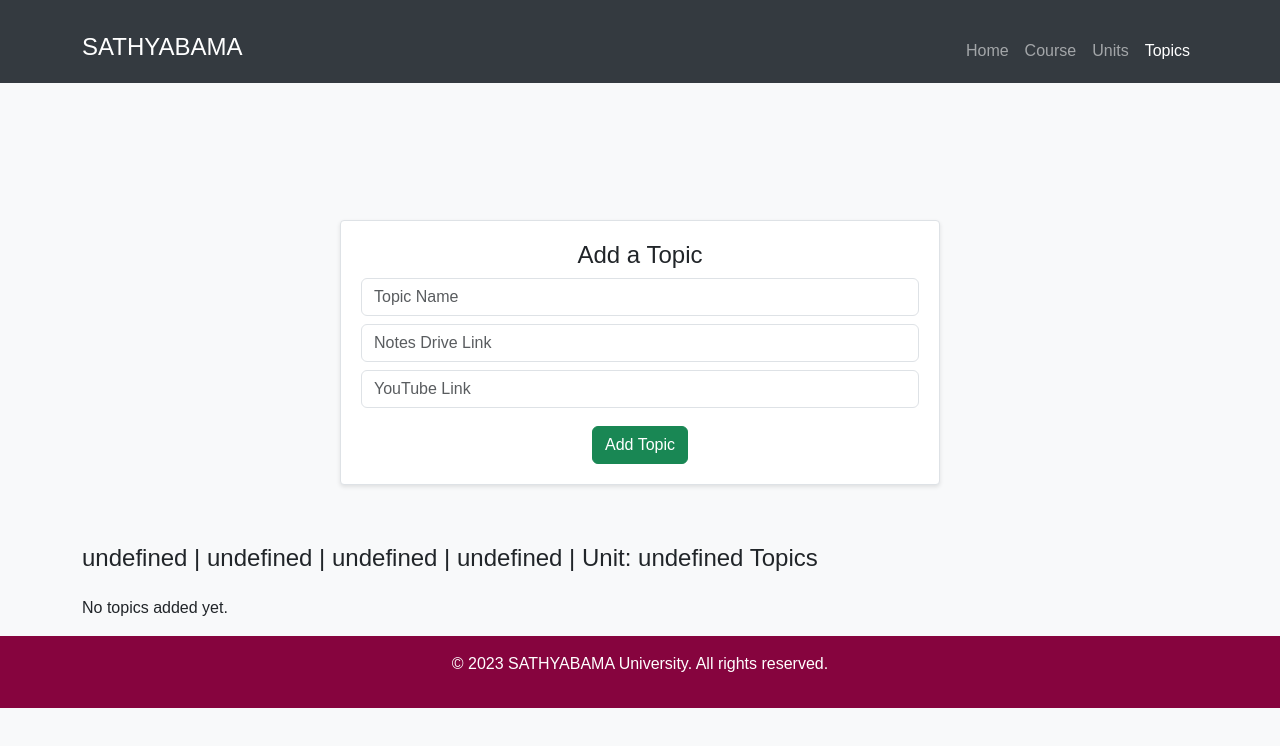
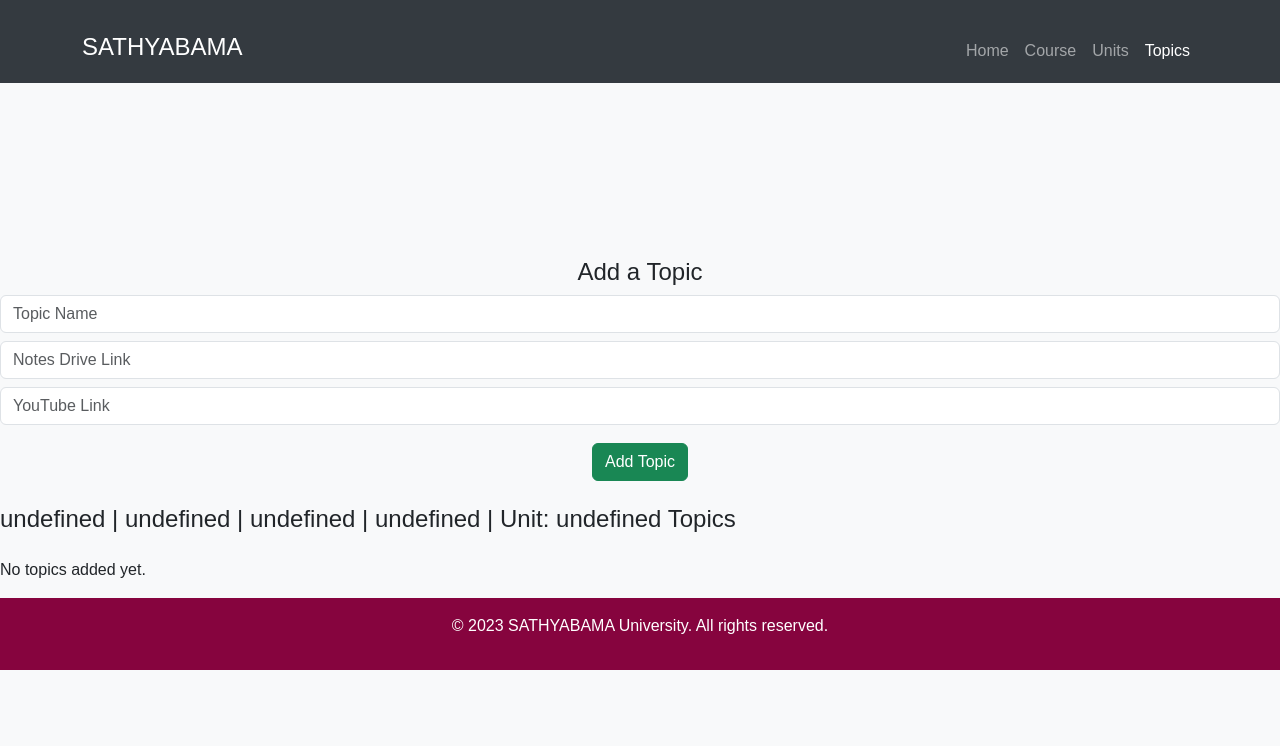
Before and after one commit to Barath2812/PROJECT-SETUP, a React (Vite) app in the folder Notes/Notes/: page /#/admin-topic in a window 1280 px wide. Shown: the top 746 px of the page. Built offline with nearby package versions, Linux system fonts and the light colour scheme; sample sign-in values are in the browser's storage.

Commit message:
Update TOPIC.jsx

```diff
--- a/Notes/Notes/src/TOPIC.jsx
+++ b/Notes/Notes/src/TOPIC.jsx
@@ -57,13 +57,13 @@ const TopicPage = ({ userRole }) => {
           </div>
         </nav>
       </header>
-      <main className="container mt-5">
+      <main className="main-container mt-5">
         <div className="row">
           <div className="col-12">
             <div className="topic-container">
               {userRole === 'admin' && (
-                <div className="syllabus-container">
-                  <div className="syllabus-card text-center">
+                <div className="tsyllabus-container">
+                  <div className="tsyllabus-card text-center">
                     <h4>Add a Topic</h4>
                     {error && <p className="text-danger">{error}</p>}
                     {success && <p className="text-success">{success}</p>}
```
